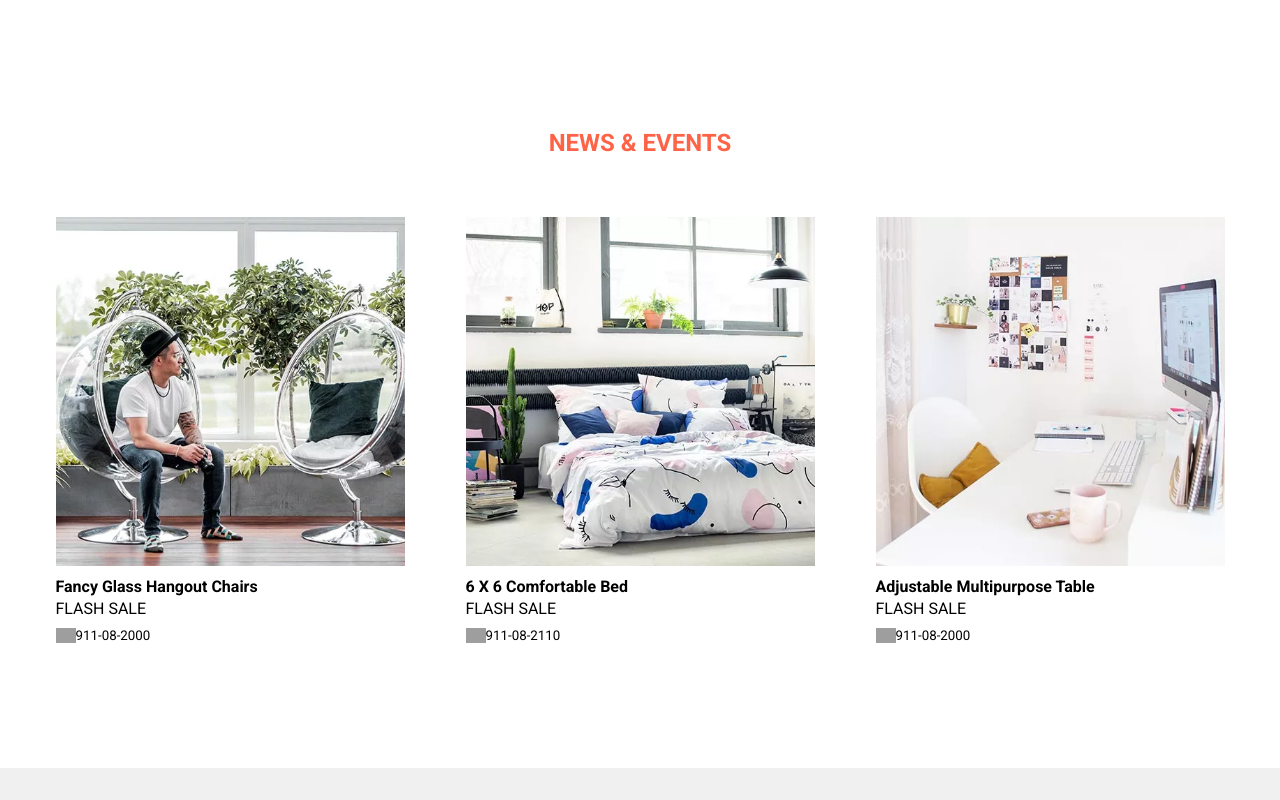
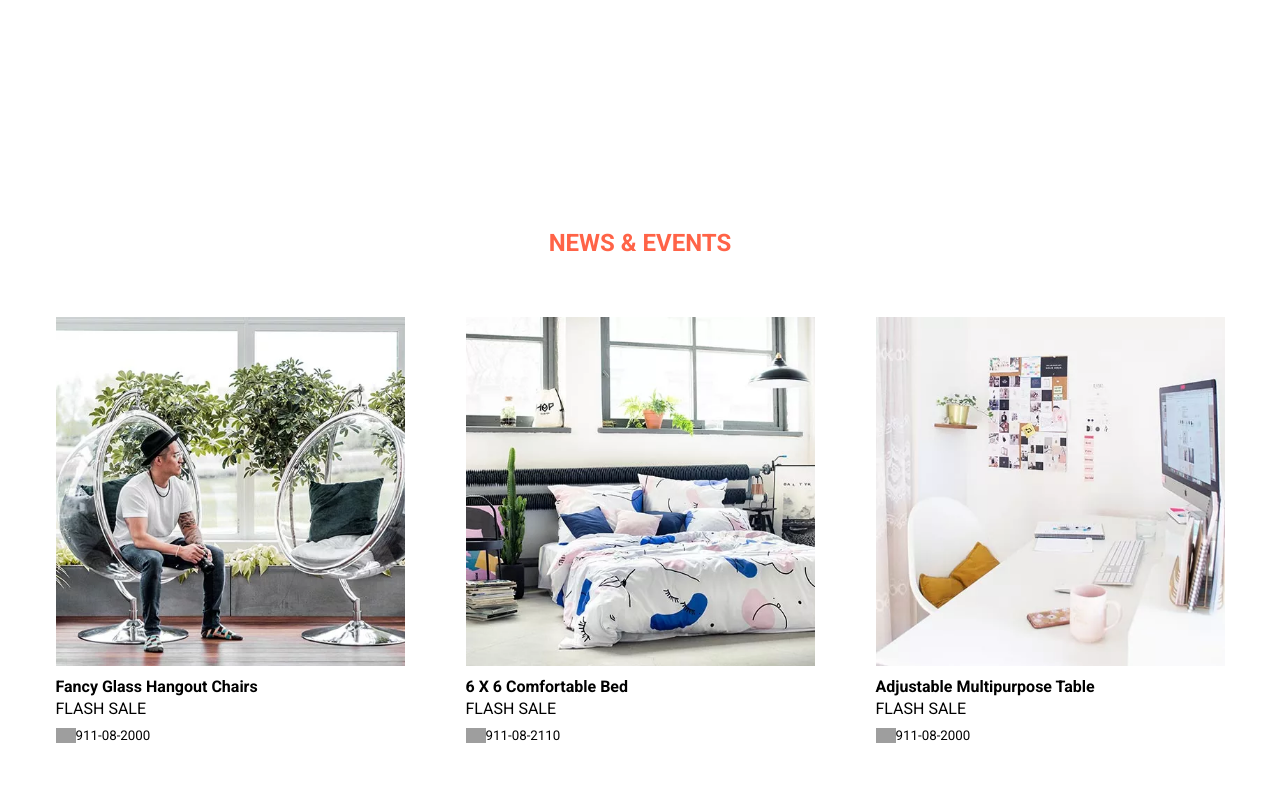
Before and after one commit to IdyegeNathaniel/LEADSALES-, a React (Create React App) app: page / in a window 1280 px wide. Shown: the part 5120-5920 px from the top of the page. Built offline with nearby package versions, Linux system fonts and the light colour scheme; grey boxes are pictures that could not be loaded.

Commit message:
Update News.css

```diff
--- a/src/News.css
+++ b/src/News.css
@@ -1,11 +1,17 @@
 .news {
-  margin: 100px 0;
+  margin: 80px 0;
+  padding: 100px 0;
 }
 .news .col__3 h4 {
   line-height: 1.5;
 }
 .news .col__3 {
   padding: 10px;
+  cursor: pointer;
+  transition: 0.4s;
+}
+.news .col__3:hover {
+  transform: translateY(-15px);
 }
 .news .col__3 img {
   width: 100%;
@@ -18,3 +24,10 @@
 .news .col__3 .call__details img {
   width: 20px;
 }
+
+/* MEDIA QUERY */
+@media screen and (max-width: 768px) {
+  .news .container .row {
+    flex-wrap: nowrap;
+  }
+}
```
